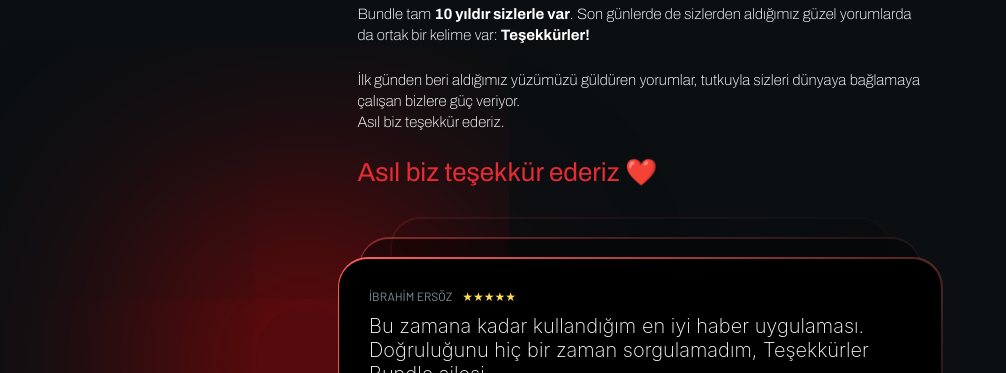
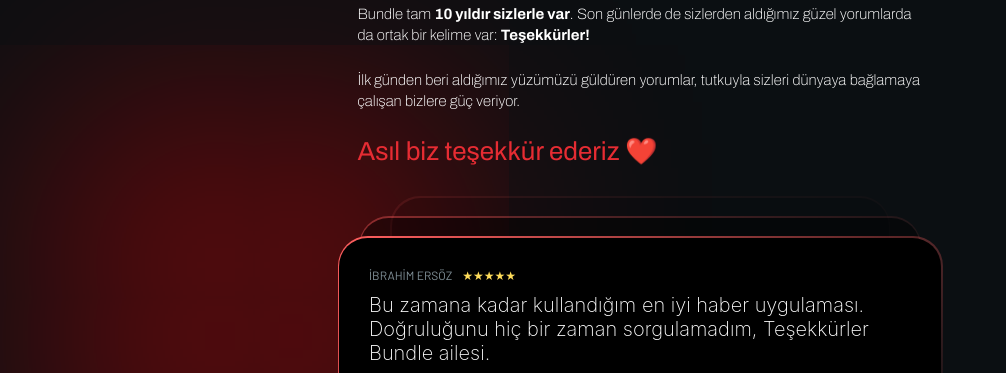
Before and after one commit to abdullahturkmen/bundle-thanks, a plain HTML site: page index.html in a window 1280 px wide. Shown: the part 210-583 px from the top of the page, without its empty margins (0-1006 px from the left). Drawn offline with Linux system fonts and the light colour scheme; a web font is replaced by a local one.

Commit message:
text & css updated

```diff
--- a/index.html
+++ b/index.html
@@ -50,11 +50,12 @@
             content: '';
             background-color: #ff00004d;
             position: absolute;
-            width: 100px;
-            height: 100px;
+            width: 0px;
+            height: 0px;
             z-index: 1;
             border-radius: 100%;
-            box-shadow: 0 0 900px 65px #ff0000;
+            box-shadow: 0 0 900px 200px #ff0000;
+            opacity: .4;
         }
 
         body::before {
@@ -262,7 +263,7 @@
             <p class="highlight-content">İlk günden beri aldığımız yüzümüzü güldüren yorumlar, tutkuyla sizleri dünyaya
                 bağlamaya çalışan bizlere
                 güç
-                veriyor.<br>Asıl biz teşekkür ederiz.</p>
+                veriyor.</p>
 
             <div class="highlight-text">
                 Asıl biz teşekkür ederiz ❤️
```
